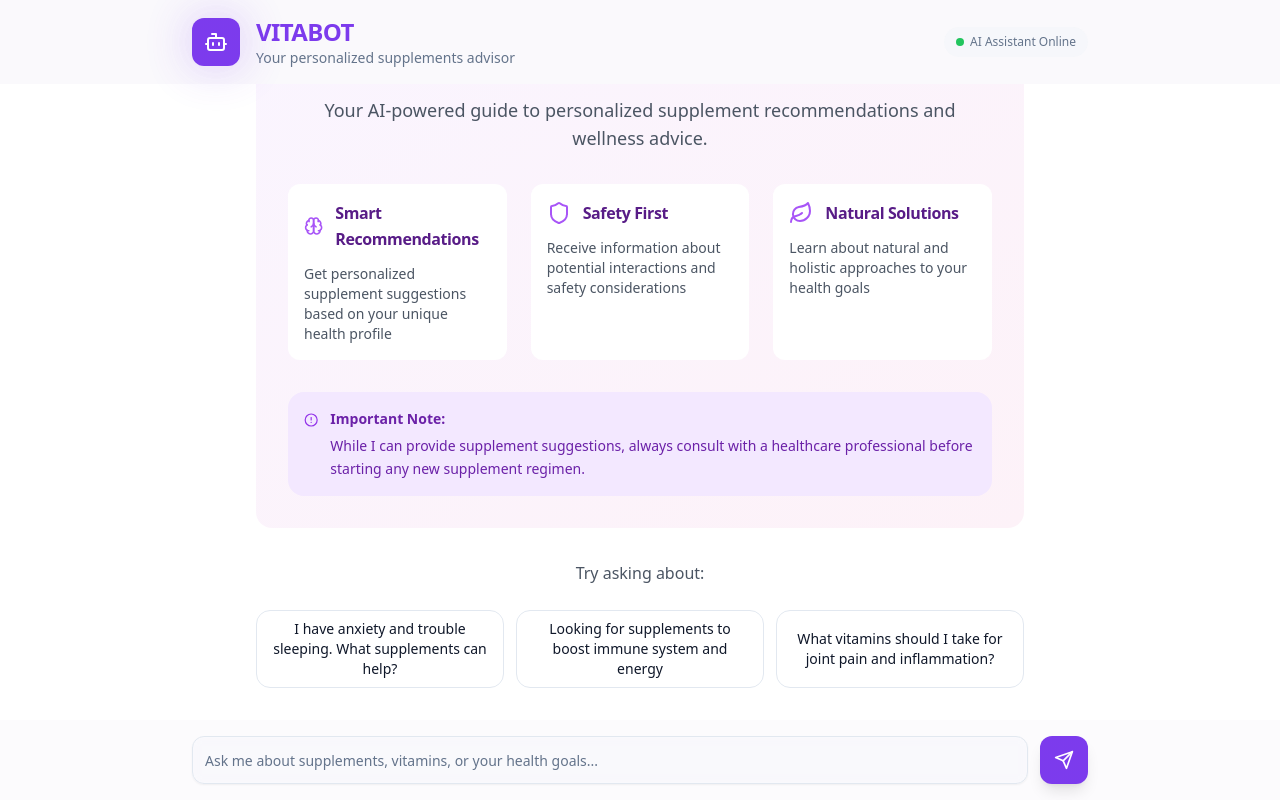
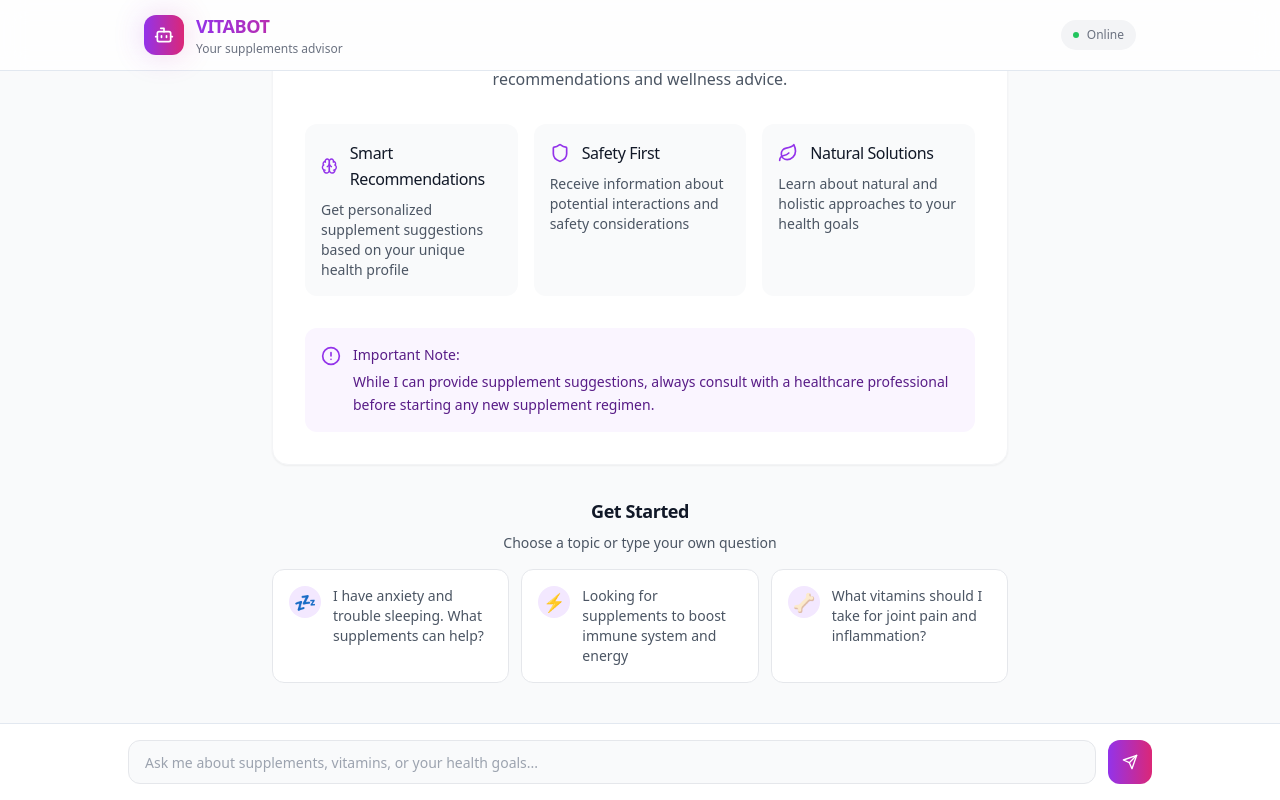
Before and after one commit to asmaumar2004/vitabot, a Next.js app: page / in a window 1280 px wide. Built offline with nearby package versions, Linux system fonts and the light colour scheme.

Commit message:
Final Design Changes + Markdown Formatting for Response

```diff
--- a/src/app/components/chat.tsx
+++ b/src/app/components/chat.tsx
@@ -4,12 +4,22 @@ import { Input } from "@/components/ui/input"
 import { Button } from "@/components/ui/button"
 import { useChat } from "ai/react"
 import { useRef, useEffect, useState } from 'react'
-import { Send, Bot, Heart, Brain, Shield, Leaf, AlertCircle, User, Menu, Star, HelpCircle } from 'lucide-react'
+import { Send, Bot, Brain, Shield, Leaf, AlertCircle, User } from 'lucide-react'
+import ReactMarkdown from 'react-markdown'
 
 const suggestedChats = [
-  "I have anxiety and trouble sleeping. What supplements can help?",
-  "Looking for supplements to boost immune system and energy",
-  "What vitamins should I take for joint pain and inflammation?",
+  {
+    icon: "💤",
+    text: "I have anxiety and trouble sleeping. What supplements can help?"
+  },
+  {
+    icon: "⚡",
+    text: "Looking for supplements to boost immune system and energy"
+  },
+  {
+    icon: "🦴",
+    text: "What vitamins should I take for joint pain and inflammation?"
+  }
 ];
 
 const features = [
@@ -29,6 +39,29 @@ const features = [
     description: "Learn about natural and holistic approaches to your health goals"
   }
 ];
+
+interface SuggestionButtonProps {
+  icon: string;
+  text: string;
+  onClick: () => void;
+}
+
+const SuggestionButton = ({ icon, text, onClick }: SuggestionButtonProps) => (
+  <button
+    onClick={onClick}
+    className="group flex items-start gap-3 p-4 w-full text-left transition-all duration-200
+               bg-white hover:bg-gray-50 border border-gray-200 rounded-xl
+               hover:border-purple-200 hover:shadow-sm"
+  >
+    <span className="flex-shrink-0 w-8 h-8 flex items-center justify-center bg-purple-100
+                     rounded-lg text-lg group-hover:scale-110 transition-transform duration-200">
+      {icon}
+    </span>
+    <span className="text-sm text-gray-600 group-hover:text-gray-900 transition-colors duration-200">
+      {text}
+    </span>
+  </button>
+);
 
 export function Chat() {
   const [showWelcome, setShowWelcome] = useState(true);
@@ -56,7 +89,6 @@ export function Chat() {
 
   const handleSuggestedChat = (suggestion: string) => {
     setInput(suggestion);
-    // Trigger form submission programmatically
     const form = document.querySelector('form');
     if (form) {
       form.requestSubmit();
@@ -64,155 +96,159 @@ export function Chat() {
   };
 
   return (
-    <div className="relative w-full h-[100dvh] flex flex-col bg-white">
-      <header className="sticky top-0 z-10 px-4 sm:px-6 py-4 bg-background/80 backdrop-blur-sm">
-        <div className="max-w-4xl mx-auto flex items-center justify-between">
-          {/* Logo and title section */}
-          <div className="flex items-center gap-4 transition-all-200 hover:scale-[1.02]">
-            <div className="relative" aria-hidden="true">
-              <div className="absolute inset-0 bg-gradient-to-r from-primary to-accent rounded-xl blur-xl opacity-30"></div>
-              <div className="relative h-12 w-12 bg-gradient-to-r from-primary to-accent rounded-xl flex items-center justify-center">
-                <Bot className="h-6 w-6 text-white" />
+    <div className="relative flex flex-col h-[100dvh] bg-gray-50">
+      {/* Header */}
+      <header className="sticky top-0 z-50 border-b bg-white/80 backdrop-blur-md">
+        <div className="max-w-5xl mx-auto px-4 py-3">
+          <div className="flex items-center justify-between">
+            <div className="flex items-center gap-3 group cursor-pointer">
+              <div className="relative">
+                <div className="absolute inset-0 bg-gradient-to-r from-purple-600 to-pink-600 rounded-xl blur-lg opacity-20 group-hover:opacity-30 transition-opacity"></div>
+                <div className="relative h-10 w-10 bg-gradient-to-r from-purple-600 to-pink-600 rounded-xl flex items-center justify-center">
+                  <Bot className="h-5 w-5 text-white" />
                 </div>
               </div>
               <div>
-              <h1 className="text-xl sm:text-2xl font-bold bg-gradient-to-r from-primary to-accent bg-clip-text text-transparent">
+                <h1 className="text-lg font-bold bg-gradient-to-r from-purple-600 to-pink-600 bg-clip-text text-transparent">
                   VITABOT
                 </h1>
-              <p className="text-sm text-muted-foreground">
-                Your personalized supplements advisor
-              </p>
+                <p className="text-xs text-gray-500">Your supplements advisor</p>
               </div>
             </div>
 
-          {/* Status indicator */}
-          <div className="flex items-center gap-3">
-            <div className="hidden sm:flex items-center gap-1.5 text-xs text-muted-foreground bg-secondary/50 px-3 py-1.5 rounded-full">
-              <div className="h-2 w-2 bg-green-500 rounded-full animate-pulse"></div>
-              <span>AI Assistant Online</span>
+            <div className="flex items-center gap-2">
+              <div className="hidden sm:flex items-center gap-2 text-xs text-gray-500 bg-gray-100 px-3 py-1.5 rounded-full">
+                <div className="h-1.5 w-1.5 bg-green-500 rounded-full animate-pulse"></div>
+                <span>Online</span>
+              </div>
             </div>
           </div>
         </div>
       </header>
 
+      {/* Main Chat Area */}
       <main className="flex-1 flex flex-col min-h-0">
         <div ref={chatParent}
-          className="flex-1 overflow-y-auto px-4 py-4 scroll-smooth"
+          className="flex-1 overflow-y-auto scrollbar-thin scrollbar-thumb-gray-200 scrollbar-track-transparent"
         >
-          <div className="max-w-4xl mx-auto space-y-6">
+          <div className="max-w-5xl mx-auto px-4 py-6 space-y-6">
             {showWelcome ? (
-              <div className="h-full flex items-center justify-center p-4">
-                <div className="space-y-8 max-w-3xl w-full">
-                  <div className="p-8 bg-gradient-to-br from-purple-50 to-pink-50 rounded-2xl">
-                    <div className="flex items-center justify-center space-x-3 mb-6">
-                      <Bot className="h-12 w-12 text-purple-600" />
-                      <h2 className="text-3xl font-bold bg-gradient-to-r from-purple-600 to-pink-600 bg-clip-text text-transparent">
+              <div className="min-h-[80vh] flex items-center justify-center">
+                <div className="w-full max-w-3xl space-y-8 p-4">
+                  {/* Welcome Card */}
+                  <div className="p-6 sm:p-8 bg-white rounded-2xl shadow-sm border border-gray-100">
+                    <div className="flex flex-col items-center text-center mb-8">
+                      <div className="h-16 w-16 bg-gradient-to-r from-purple-600 to-pink-600 rounded-2xl flex items-center justify-center mb-4">
+                        <Bot className="h-8 w-8 text-white" />
+                      </div>
+                      <h2 className="text-2xl sm:text-3xl font-bold bg-gradient-to-r from-purple-600 to-pink-600 bg-clip-text text-transparent mb-3">
                         Welcome to VitaBot
                       </h2>
+                      <p className="text-gray-600 max-w-lg">
+                        Your AI-powered guide to personalized supplement recommendations and wellness advice.
+                      </p>
                     </div>
 
-                    <p className="text-gray-600 text-center text-lg mb-8">
-                      Your AI-powered guide to personalized supplement recommendations and wellness advice.
-                    </p>
-
-                    <div className="grid md:grid-cols-3 gap-6 mb-8">
+                    <div className="grid sm:grid-cols-3 gap-4 mb-8">
                       {features.map((feature, index) => (
-                        <div key={index} className="p-4 bg-white rounded-xl">
-                          <div className="flex items-center space-x-3 mb-3">
-                            <feature.icon className="h-6 w-6 text-purple-500" />
-                            <h3 className="font-semibold text-purple-900">{feature.title}</h3>
+                        <div key={index} className="p-4 bg-gray-50 rounded-xl hover:bg-gray-100 transition-colors">
+                          <div className="flex items-center gap-3 mb-2">
+                            <feature.icon className="h-5 w-5 text-purple-600" />
+                            <h3 className="font-medium text-gray-900">{feature.title}</h3>
                           </div>
-                          <p className="text-gray-600 text-sm">{feature.description}</p>
+                          <p className="text-sm text-gray-600">{feature.description}</p>
                         </div>
                       ))}
                     </div>
 
-                    <div className="bg-purple-100 p-4 rounded-lg flex items-start space-x-3">
-                      <AlertCircle className="h-5 w-5 text-purple-600 mt-0.5" />
-                      <div className="text-sm text-purple-800">
-                        <p className="font-semibold mb-1">Important Note:</p>
+                    <div className="bg-purple-50 p-4 rounded-xl flex items-start gap-3">
+                      <AlertCircle className="h-5 w-5 text-purple-600 mt-0.5 flex-shrink-0" />
+                      <div className="text-sm text-purple-900">
+                        <p className="font-medium mb-1">Important Note:</p>
                         <p>While I can provide supplement suggestions, always consult with a healthcare professional before starting any new supplement regimen.</p>
                       </div>
                     </div>
                   </div>
 
-                  <div className="text-center px-4 sm:px-0">
-                    <p className="text-gray-600 mb-6">Try asking about:</p>
-                    <div className="grid grid-cols-1 sm:grid-cols-3 gap-3 max-w-3xl mx-auto">
+                  {/* Suggested Queries - Improved Section */}
+                  <div className="space-y-4">
+                    <div className="text-center">
+                      <h3 className="text-lg font-semibold text-gray-900 mb-2">Get Started</h3>
+                      <p className="text-sm text-gray-600">Choose a topic or type your own question</p>
+                    </div>
+
+                    <div className="grid grid-cols-1 gap-3 sm:grid-cols-1 lg:grid-cols-3">
                       {suggestedChats.map((suggestion, index) => (
-                        <Button
+                        <SuggestionButton
                           key={index}
-                          variant="outline"
-                          className="w-full h-auto min-h-[2.5rem] px-4 py-2 whitespace-normal text-sm font-medium bg-white hover:bg-purple-50 text-black-600 hover:text-black-700 transition-colors duration-200"
-                          onClick={() => handleSuggestedChat(suggestion)}
-                        >
-                          {suggestion}
-                        </Button>
+                          icon={suggestion.icon}
+                          text={suggestion.text}
+                          onClick={() => handleSuggestedChat(suggestion.text)}
+                        />
                       ))}
                     </div>
                   </div>
                 </div>
               </div>
             ) : (
-              messages.map((m, index) => (
+              <div className="space-y-6">
+                {messages.map((m, index) => (
                   <div
                     key={index}
-                  className={`group flex items-start gap-3 ${m.role === 'user' ? 'justify-end' : 'justify-start'}`}
+                    className={`group flex items-start gap-4 ${m.role === 'user' ? 'justify-end' : 'justify-start'}`}
                   >
                     {m.role !== 'user' && (
                       <div className="relative flex-shrink-0">
-                      <div className="absolute -inset-2 bg-purple-100 rounded-full blur-md opacity-0 group-hover:opacity-25 transition-opacity"></div>
-                      <div className="relative h-10 w-10 rounded-2xl bg-gradient-to-br from-purple-500 to-pink-500 p-0.5">
-                        <div className="h-full w-full bg-white rounded-xl flex items-center justify-center">
-                          <Bot className="h-5 w-5 text-purple-600" />
-                        </div>
+                        <div className="h-8 w-8 rounded-lg bg-gradient-to-br from-purple-600 to-pink-600 flex items-center justify-center">
+                          <Bot className="h-4 w-4 text-white" />
                         </div>
                       </div>
                     )}
 
-                  <div className={`flex flex-col ${m.role === 'user' ? 'items-end' : 'items-start'} max-w-[80%]`}>
+                    <div className={`flex flex-col ${m.role === 'user' ? 'items-end' : 'items-start'} max-w-[85%] sm:max-w-[75%]`}>
                       <div className={`
-                      relative px-4 py-3 rounded-2xl
+                        px-4 py-2.5 rounded-2xl prose prose-sm max-w-none
                         ${m.role === 'user'
-                        ? 'bg-gradient-to-br from-purple-500 to-pink-500 text-white rounded-br-sm shadow-lg'
-                        : 'bg-white text-gray-800 rounded-bl-sm shadow-sm'
+                          ? 'bg-gradient-to-br from-purple-600 to-pink-600 text-white rounded-br-sm prose-invert'
+                          : 'bg-white border border-gray-100 text-gray-800 rounded-bl-sm prose-purple'
                         }
                       `}>
-                      <p className="text-sm leading-relaxed">{m.content}</p>
+                        <ReactMarkdown className="text-sm leading-relaxed">
+                          {m.content}
+                        </ReactMarkdown>
                       </div>
                       <div className={`flex items-center gap-2 mt-1 ${m.role === 'user' ? 'flex-row-reverse' : 'flex-row'}`}>
-                      <span className="text-xs font-medium text-gray-400">
+                        <span className="text-xs font-medium text-gray-500">
                           {m.role === 'user' ? 'You' : 'VitaBot'}
                         </span>
                         <span className="text-[10px] text-gray-300">•</span>
-                      <span className="text-[10px] text-gray-300">just now</span>
+                        <span className="text-xs text-gray-400">just now</span>
                       </div>
                     </div>
 
                     {m.role === 'user' && (
                       <div className="relative flex-shrink-0">
-                      <div className="absolute -inset-2 bg-purple-100 rounded-full blur-md opacity-0 group-hover:opacity-25 transition-opacity"></div>
-                      <div className="relative h-10 w-10 rounded-2xl bg-gradient-to-br from-purple-500 to-pink-500 p-0.5">
-                        <div className="h-full w-full bg-white rounded-xl flex items-center justify-center">
-                          <User className="h-5 w-5 text-purple-600" />
-                        </div>
+                        <div className="h-8 w-8 rounded-lg bg-gradient-to-br from-purple-600 to-pink-600 flex items-center justify-center">
+                          <User className="h-4 w-4 text-white" />
                         </div>
                       </div>
                     )}
                   </div>
-              ))
+                ))}
+              </div>
             )}
           </div>
         </div>
 
-        <div className="bg-background/50 backdrop-blur-sm p-4 relative z-10">
-          <div className="max-w-4xl mx-auto">
+        {/* Input Area */}
+        <div className="border-t bg-white p-4">
+          <div className="max-w-5xl mx-auto">
             <form onSubmit={handleSubmit} className="flex items-center gap-3">
               <Input
-                className="flex-1 rounded-xl border border-input focus:border-primary focus:ring-primary bg-background/75 backdrop-blur-sm shadow-sm h-12"
+                className="flex-1 h-11 px-4 rounded-xl border border-gray-200 bg-gray-50 placeholder:text-gray-400 focus:border-purple-500 focus:ring-purple-500"
                 placeholder={showWelcome
                   ? "Ask me about supplements, vitamins, or your health goals..."
-                  : "Enter your message here..."
+                  : "Type your message here..."
                 }
                 value={input}
                 onChange={handleInputChange}
@@ -221,10 +257,10 @@ export function Chat() {
               <Button
                 type="submit"
                 size="icon"
-                className="h-12 w-12 bg-gradient-to-r from-primary to-accent hover:opacity-90 text-white rounded-xl shadow-lg transition-all-200 hover:scale-105 focus:ring-2 focus:ring-primary focus:ring-offset-2"
+                className="h-11 w-11 bg-gradient-to-r from-purple-600 to-pink-600 hover:opacity-90 text-white rounded-xl transition-all duration-200 hover:scale-105 focus:ring-2 focus:ring-purple-500 focus:ring-offset-2 disabled:opacity-50 disabled:hover:scale-100"
                 aria-label="Send message"
               >
-                <Send className="h-5 w-5" />
+                <Send className="h-4 w-4" />
               </Button>
             </form>
           </div>
```
Lines whose indentation alone changed are shown as unchanged.
